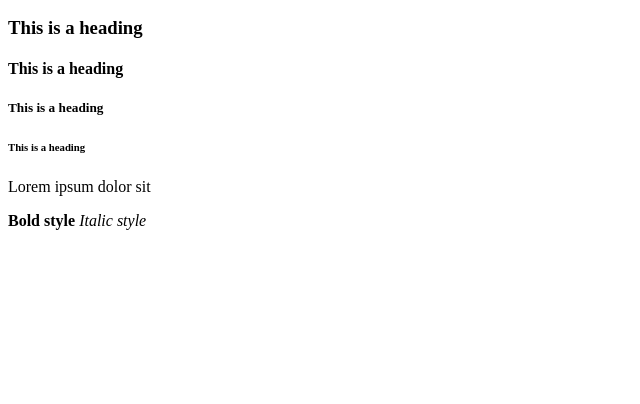
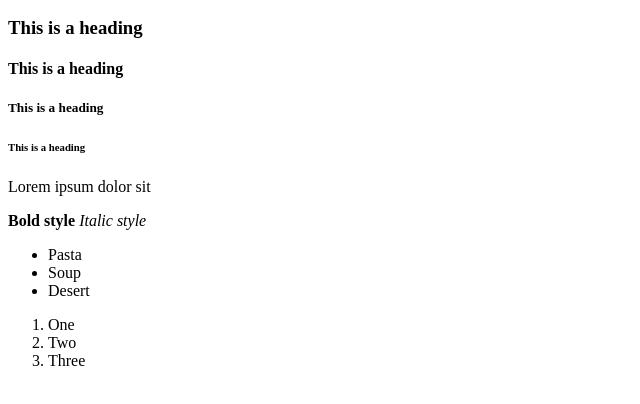
Before and after one commit to JuliusRamirez/git_test, a plain HTML site: page index.html in a window 1280 px wide. Shown: the part 110-514 px from the top of the page, without its empty margins (0-640 px from the left). Drawn offline with Linux system fonts and the light colour scheme.

Commit message:
Add unordered and ordered list

```diff
--- a/index.html
+++ b/index.html
@@ -15,5 +15,16 @@
         <strong>Bold style</strong>
         <em>Italic style</em>
         <!-- Comment -->
+
+        <ul>
+            <li>Pasta</li>
+            <li>Soup</li>
+            <li>Desert</li>
+        </ul>
+        <ol>
+            <li>One</li>
+            <li>Two</li>
+            <li>Three</li>
+        </ol>
     </body>
 </html>
```
